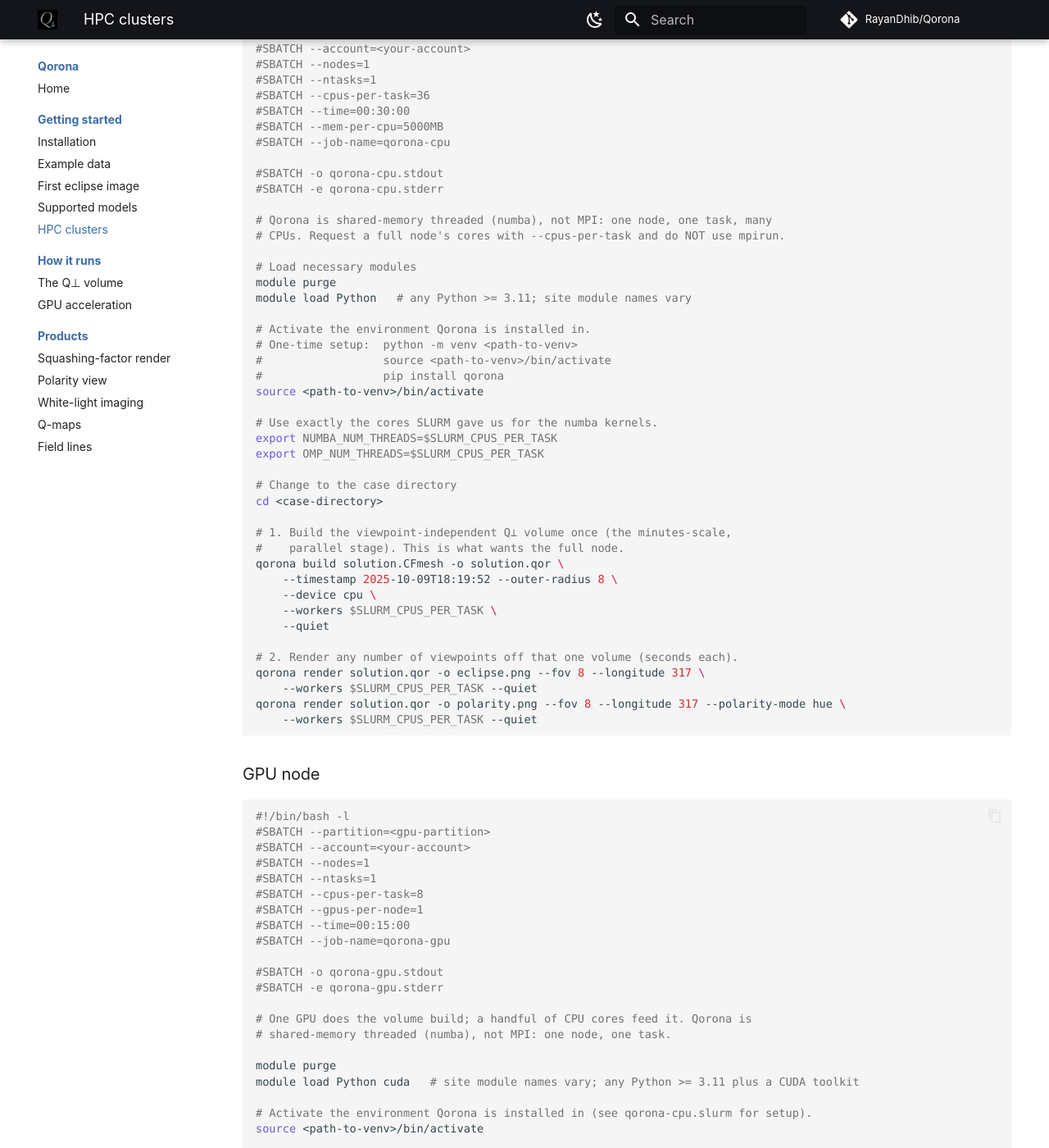
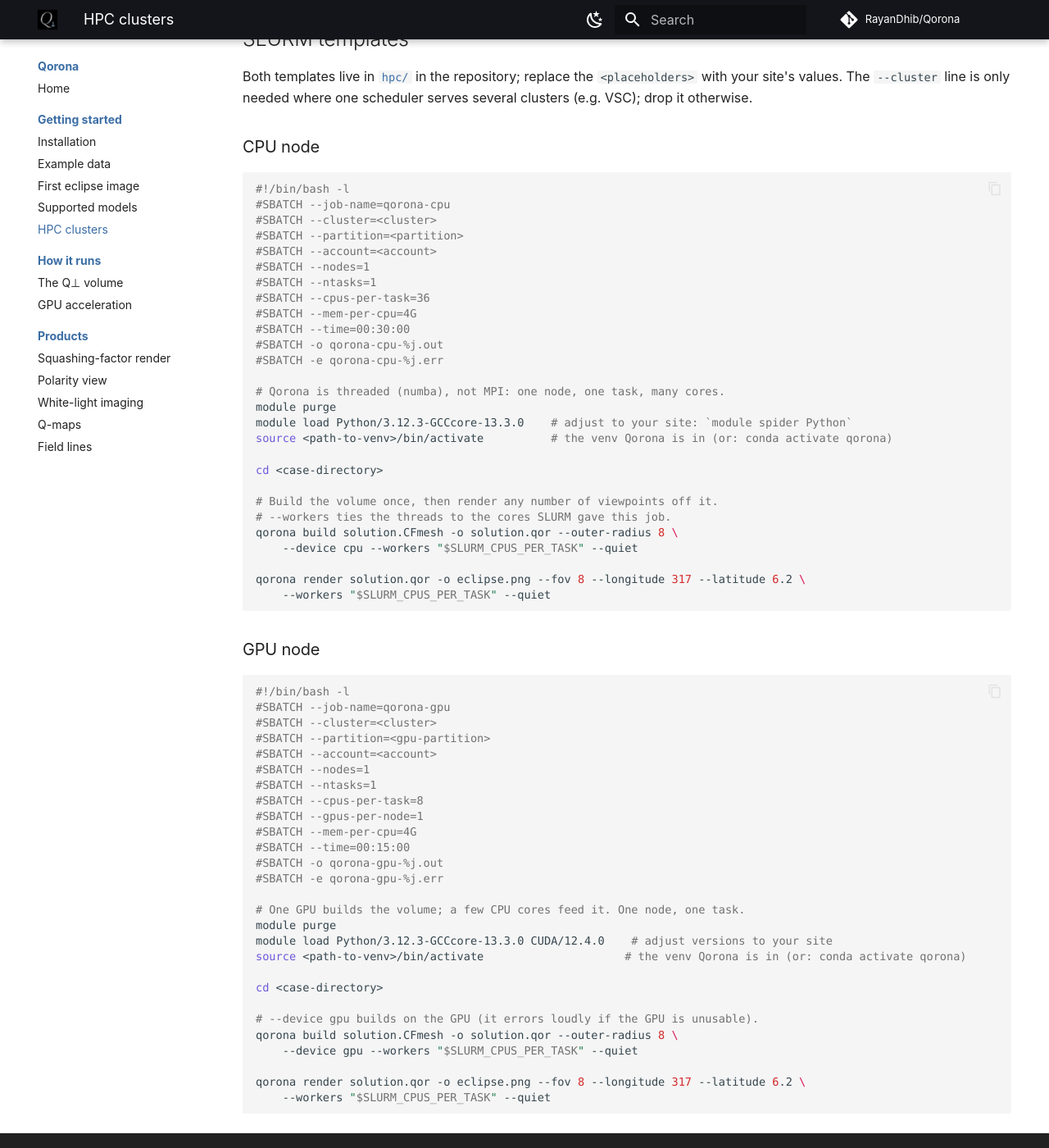
Before and after one commit to RayanDhib/Qorona, an MkDocs documentation site: the page built from docs/getting-started/hpc.md, in a window 1280 px wide and 1400 px high, scrolled down 773 px. Shown: the whole window at 82% size. Built offline with MkDocs 1.6.1 and Material for MkDocs 9.7.7, drawn with Linux system fonts in a browser that asks for light colours; comment, search, counter and statistics services are not loaded; some of the changed text lies outside the part shown.

````diff
--- a/docs/getting-started/hpc.md
+++ b/docs/getting-started/hpc.md
@@ -1,11 +1,22 @@
 # HPC clusters
 
-Qorona installs from PyPI into a plain virtual environment; no conda needed:
+Qorona installs from PyPI; pick whichever your cluster makes easiest.
+
+**With pip**, into a plain virtual environment:
 
 ```bash
 module purge            # optional; stops other modules leaking packages via PYTHONPATH
-module load python      # any Python >= 3.11
+module load python      # any Python >= 3.11, e.g. Python/3.12.3-GCCcore-13.3.0
 python -m venv ~/envs/qorona && source ~/envs/qorona/bin/activate
+pip install qorona
+```
+
+**With conda**, if you prefer it or a binary dependency (e.g. pyhdf/HDF4) is easier from
+conda-forge:
+
+```bash
+conda create -n qorona -c conda-forge python=3.11
+conda activate qorona
 pip install qorona
 ```
 
@@ -16,108 +27,77 @@ Two flags are made for batch jobs: `--workers` pins the kernel threads to your a
     Qorona is shared-memory threaded (numba), not MPI: request a full node's cores with
     `--cpus-per-task` and do not use `mpirun`.
 
-On GPU nodes, load the site's CUDA module (`module load cuda`) so numba finds the toolkit;
-`--device gpu` errors loudly if the GPU is unusable rather than silently falling back. See
+On GPU nodes, load the site's CUDA module (e.g. `module load CUDA/12.4.0`) so numba finds the
+toolkit; `--device gpu` errors loudly if the GPU is unusable rather than silently falling back. See
 [GPU acceleration](../gpu.md) for the backend details and timings.
 
 ## SLURM templates
 
 Both templates live in
 [`hpc/`](https://github.com/RayanDhib/Qorona/tree/main/hpc) in the repository;
-replace the `<placeholders>` with your site's values.
+replace the `<placeholders>` with your site's values. The `--cluster` line is only needed where
+one scheduler serves several clusters (e.g. VSC); drop it otherwise.
 
 ### CPU node
 
 ```bash
 #!/bin/bash -l
+#SBATCH --job-name=qorona-cpu
 #SBATCH --cluster=<cluster>
-#SBATCH --partition=batch
-#SBATCH --account=<your-account>
+#SBATCH --partition=<partition>
+#SBATCH --account=<account>
 #SBATCH --nodes=1
 #SBATCH --ntasks=1
 #SBATCH --cpus-per-task=36
+#SBATCH --mem-per-cpu=4G
 #SBATCH --time=00:30:00
-#SBATCH --mem-per-cpu=5000MB
-#SBATCH --job-name=qorona-cpu
+#SBATCH -o qorona-cpu-%j.out
+#SBATCH -e qorona-cpu-%j.err
 
-#SBATCH -o qorona-cpu.stdout
-#SBATCH -e qorona-cpu.stderr
+# Qorona is threaded (numba), not MPI: one node, one task, many cores.
+module purge
+module load Python/3.12.3-GCCcore-13.3.0    # adjust to your site: `module spider Python`
+source <path-to-venv>/bin/activate          # the venv Qorona is in (or: conda activate qorona)
 
-# Qorona is shared-memory threaded (numba), not MPI: one node, one task, many
-# CPUs. Request a full node's cores with --cpus-per-task and do NOT use mpirun.
-
-# Load necessary modules
-module purge
-module load Python   # any Python >= 3.11; site module names vary
-
-# Activate the environment Qorona is installed in.
-# One-time setup:  python -m venv <path-to-venv>
-#                  source <path-to-venv>/bin/activate
-#                  pip install qorona
-source <path-to-venv>/bin/activate
-
-# Use exactly the cores SLURM gave us for the numba kernels.
-export NUMBA_NUM_THREADS=$SLURM_CPUS_PER_TASK
-export OMP_NUM_THREADS=$SLURM_CPUS_PER_TASK
-
-# Change to the case directory
 cd <case-directory>
 
-# 1. Build the viewpoint-independent Q⊥ volume once (the minutes-scale,
-#    parallel stage). This is what wants the full node.
-qorona build solution.CFmesh -o solution.qor \
-    --timestamp 2025-10-09T18:19:52 --outer-radius 8 \
-    --device cpu \
-    --workers $SLURM_CPUS_PER_TASK \
-    --quiet
+# Build the volume once, then render any number of viewpoints off it.
+# --workers ties the threads to the cores SLURM gave this job.
+qorona build solution.CFmesh -o solution.qor --outer-radius 8 \
+    --device cpu --workers "$SLURM_CPUS_PER_TASK" --quiet
 
-# 2. Render any number of viewpoints off that one volume (seconds each).
-qorona render solution.qor -o eclipse.png --fov 8 --longitude 317 \
-    --workers $SLURM_CPUS_PER_TASK --quiet
-qorona render solution.qor -o polarity.png --fov 8 --longitude 317 --polarity-mode hue \
-    --workers $SLURM_CPUS_PER_TASK --quiet
+qorona render solution.qor -o eclipse.png --fov 8 --longitude 317 --latitude 6.2 \
+    --workers "$SLURM_CPUS_PER_TASK" --quiet
 ```
 
 ### GPU node
 
 ```bash
 #!/bin/bash -l
+#SBATCH --job-name=qorona-gpu
+#SBATCH --cluster=<cluster>
 #SBATCH --partition=<gpu-partition>
-#SBATCH --account=<your-account>
+#SBATCH --account=<account>
 #SBATCH --nodes=1
 #SBATCH --ntasks=1
 #SBATCH --cpus-per-task=8
 #SBATCH --gpus-per-node=1
+#SBATCH --mem-per-cpu=4G
 #SBATCH --time=00:15:00
-#SBATCH --job-name=qorona-gpu
+#SBATCH -o qorona-gpu-%j.out
+#SBATCH -e qorona-gpu-%j.err
 
-#SBATCH -o qorona-gpu.stdout
-#SBATCH -e qorona-gpu.stderr
-
-# One GPU does the volume build; a handful of CPU cores feed it. Qorona is
-# shared-memory threaded (numba), not MPI: one node, one task.
-
+# One GPU builds the volume; a few CPU cores feed it. One node, one task.
 module purge
-module load Python cuda   # site module names vary; any Python >= 3.11 plus a CUDA toolkit
-
-# Activate the environment Qorona is installed in (see qorona-cpu.slurm for setup).
-source <path-to-venv>/bin/activate
-
-# Use exactly the cores SLURM gave us for the kernels that stay on the CPU.
-export NUMBA_NUM_THREADS=$SLURM_CPUS_PER_TASK
-export OMP_NUM_THREADS=$SLURM_CPUS_PER_TASK
+module load Python/3.12.3-GCCcore-13.3.0 CUDA/12.4.0    # adjust versions to your site
+source <path-to-venv>/bin/activate                     # the venv Qorona is in (or: conda activate qorona)
 
 cd <case-directory>
 
-# Build on the GPU; --device gpu errors loudly if the GPU is unusable rather
-# than silently falling back.
-qorona build solution.CFmesh -o solution.qor \
-    --timestamp 2025-10-09T18:19:52 --outer-radius 8 \
-    --device gpu \
-    --workers $SLURM_CPUS_PER_TASK \
-    --quiet
+# --device gpu builds on the GPU (it errors loudly if the GPU is unusable).
+qorona build solution.CFmesh -o solution.qor --outer-radius 8 \
+    --device gpu --workers "$SLURM_CPUS_PER_TASK" --quiet
 
-# Renders are cheap; the same job can emit several viewpoints.
-qorona render solution.qor -o eclipse.png --fov 8 --longitude 317 \
-    --workers $SLURM_CPUS_PER_TASK --quiet
+qorona render solution.qor -o eclipse.png --fov 8 --longitude 317 --latitude 6.2 \
+    --workers "$SLURM_CPUS_PER_TASK" --quiet
 ```
````
Also changed, not shown: README.md (+3 -2 lines), docs/getting-started/supported-models.md (+8 -5 lines), docs/products/squashing-factor.md (+3 -3 lines), docs/products/white-light.md (+1 -1 lines), docs/assets/white-light.png, 5 other files.
